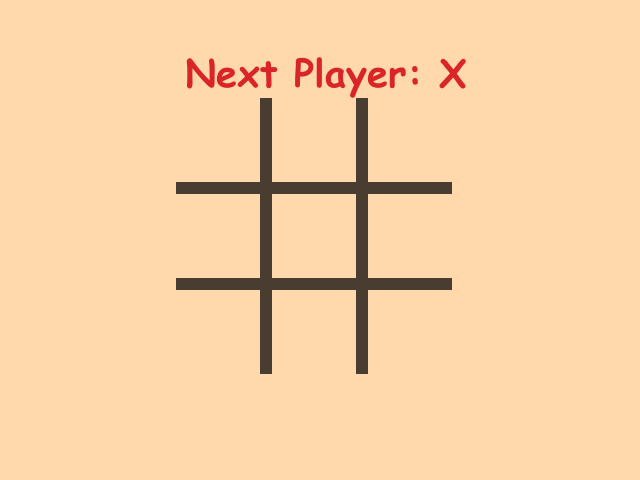
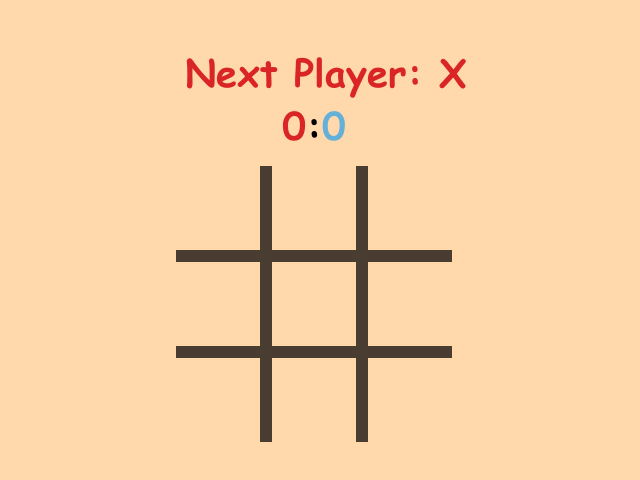
Before and after one commit to Roman-Gulamov/Tic-tac-toe, a React (Create React App) app: page / in a window 1280 px wide. Shown: the top 480 px of the page, without its empty margins (314-954 px from the left). Built offline with nearby package versions, Linux system fonts and the light colour scheme.

Commit message:
Adding a win counter

```diff
--- a/src/components/Game.jsx
+++ b/src/components/Game.jsx
@@ -1,4 +1,4 @@
-import React, { useState } from 'react';
+import React, { useState, useEffect } from 'react';
 import { Field } from './Field';
 import { winnerLine } from './winnerLine/winnerLine';
 
@@ -10,10 +10,21 @@ export const Game = () => {
     const [result, setResult] = useState("");
     const [winner, setWinner] = useState("");
     const [disabled, setDisabled] = useState();
+    const [x, setX] = useState(0);
+    const [o, setO] = useState(0);
 
     const xO = (count % 2 === 0) ? "X" : "O";
     const whoNext = (squares.includes(null) && winner === "") ? `Next Player: ${xO}` : "";
-    const findWinner = (!squares.includes(null) && winner === "") ? "Draw" : "";
+    const draw = (!squares.includes(null) && winner === "") ? "Draw" : "";
+
+
+    useEffect(() => {
+        if (winner === "X") {
+            setX(x => x + 1);
+        } else if (winner === "O") {
+            setO(o => o + 1);
+        }
+    }, [winner]);
 
 
     const clickHandler = (event) => {
@@ -27,6 +38,7 @@ export const Game = () => {
                 calculateWinner();
             }
     }
+
 
     const calculateWinner = () => {
         for (let i = 0; i < 8; i++) {
@@ -59,7 +71,12 @@ export const Game = () => {
             <div className='field'>
                 <div className='field__status'>
                     <span className={xO}>{whoNext}</span>
-                    <span>{findWinner} {result} {winner}</span>
+                    <span>{draw} {result} {winner}</span>
+                </div>
+                <div className="field__score">
+                    <span className='X'>{x}</span>
+                    :
+                    <span className="O">{o}</span>
                 </div>
                 <Field
                     onClick={clickHandler}
```
